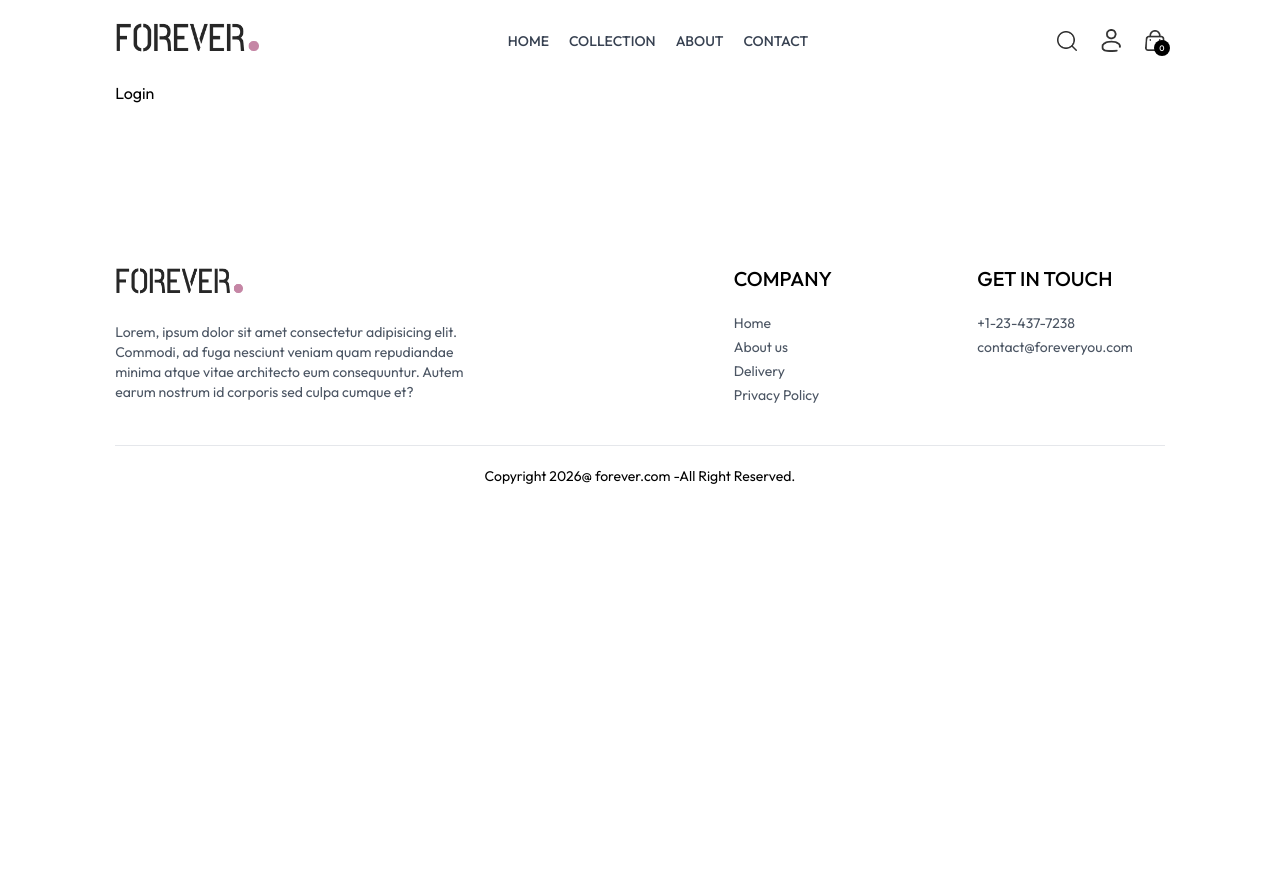
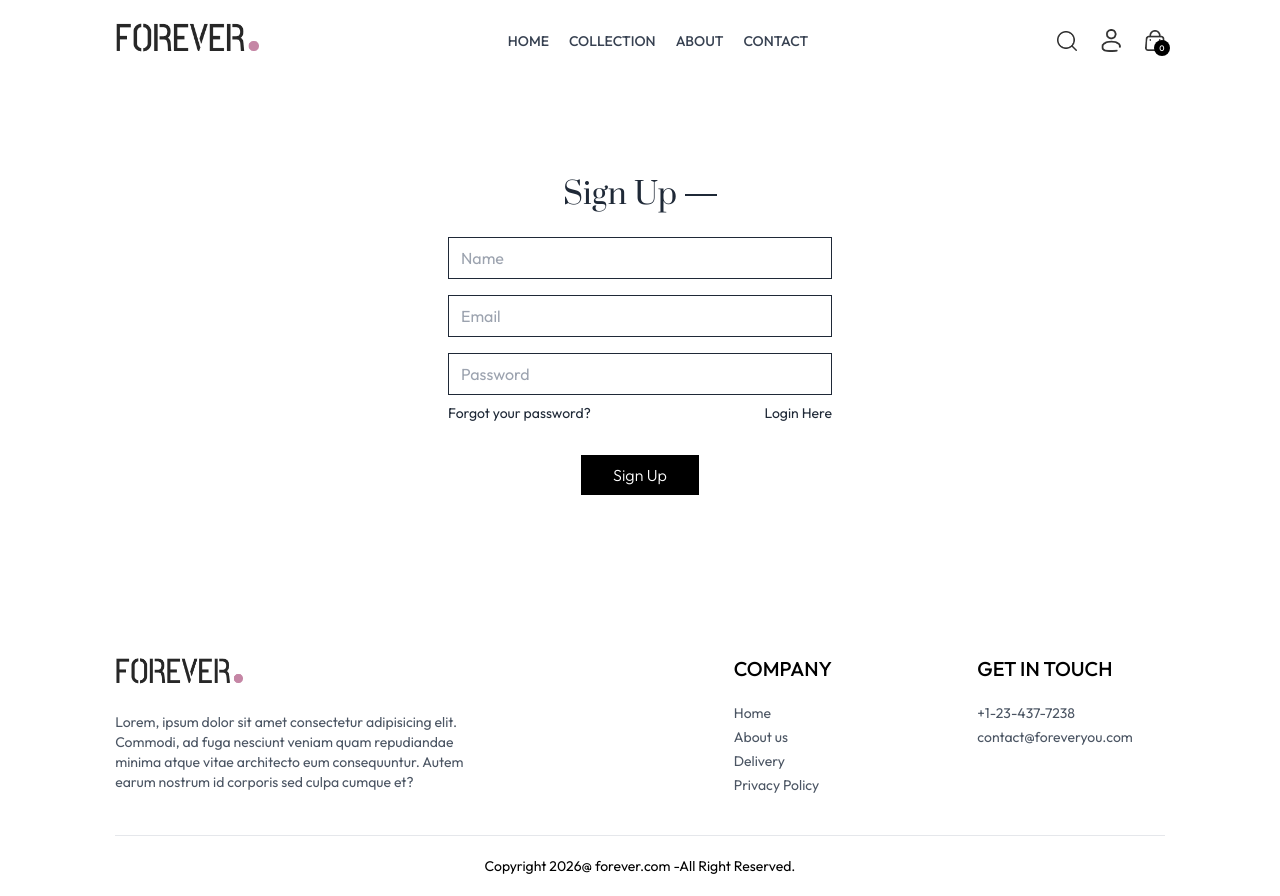
Before and after one commit to Abhinav-Kumar-Bindra21/E-Commerce, a React (Vite) app in the folder frontend/: page /login in a window 1280 px wide. Before the commit the page ends 800 px from the top, so only its background shows below. Built offline with nearby package versions, Linux system fonts and the light colour scheme.

Commit message:
Login and sign up page ui  done

```diff
--- a/frontend/src/components/Navbar.jsx
+++ b/frontend/src/components/Navbar.jsx
@@ -38,7 +38,9 @@
         <img onClick={() => setShowSearch(true)} src={assets.search_icon} className="w-5 cursor-pointer" alt="" />
 
         <div className="group relative">
-          <img src={assets.profile_icon} className="w-5 cursor-pointer" alt="" />
+          <Link to="/login">
+            <img src={assets.profile_icon} className="w-5 cursor-pointer" alt="" />
+          </Link>
           <div className="group-hover:block hidden absolute dropdown-menu right-0 pt-4">
             <div className="flex flex-col gap-2 w-36 py-3 px-5 bg-slate-100 text-gray-500 rounded">
               <p className="cursor-pointer hover:text-black">My Profile</p>
--- a/frontend/src/pages/Login.jsx
+++ b/frontend/src/pages/Login.jsx
@@ -1,7 +1,48 @@
-import React from "react";
+import React, { useState } from "react";
 
 const Login = () => {
-  return <div>Login</div>;
+  const [currentState, setCurrentState] = useState("Sign Up");
+
+  const onSubmitHandler = async (e) => {
+    e.preventDefault();
+  };
+  return (
+    <form
+      onSubmit={onSubmitHandler}
+      className="flex flex-col items-center w-[90%] sm:max-w-96 m-auto mt-14 gap-4 text-gray-800"
+    >
+      <div className="inline-flex items-center gap-2 mb-2 mt-10">
+        <p className="prata-regular text-3xl">{currentState}</p>
+
+        <hr className="border-none h-[1.5px] w-8 bg-gray-800" />
+      </div>
+
+      {currentState === "Login" ? (
+        ""
+      ) : (
+        <input type="text" className="w-full px-3 py-2 border border-gray-800" placeholder="Name" required />
+      )}
+      <input type="email" className="w-full px-3 py-2 border border-gray-800" placeholder="Email" required />
+      <input type="password" className="w-full px-3 py-2 border border-gray-800" placeholder="Password" required />
+
+      <div className="w-full flex justify-between text-sm mt-[-8px]">
+        <p className="cursor-pointer">Forgot your password?</p>
+        {currentState === "Login" ? (
+          <p onClick={() => setCurrentState("Sign Up")} className="cursor-pointer">
+            Create account
+          </p>
+        ) : (
+          <p onClick={() => setCurrentState("Login")} className="cursor-pointer">
+            Login Here
+          </p>
+        )}
+      </div>
+
+      <button className="bg-black text-white font-light px-8 py-2 mt-4">
+        {currentState === "Login" ? "Sign In" : "Sign Up"}
+      </button>
+    </form>
+  );
 };
 
 export default Login;
```
